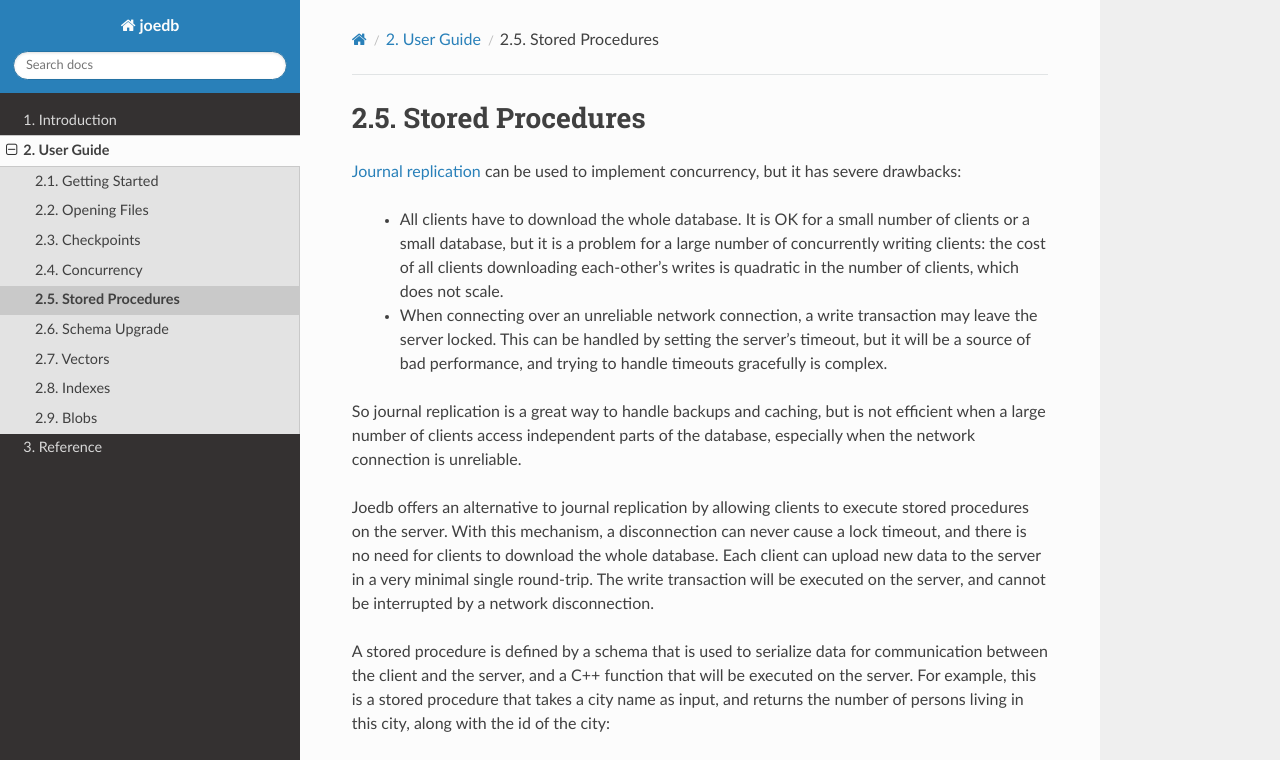
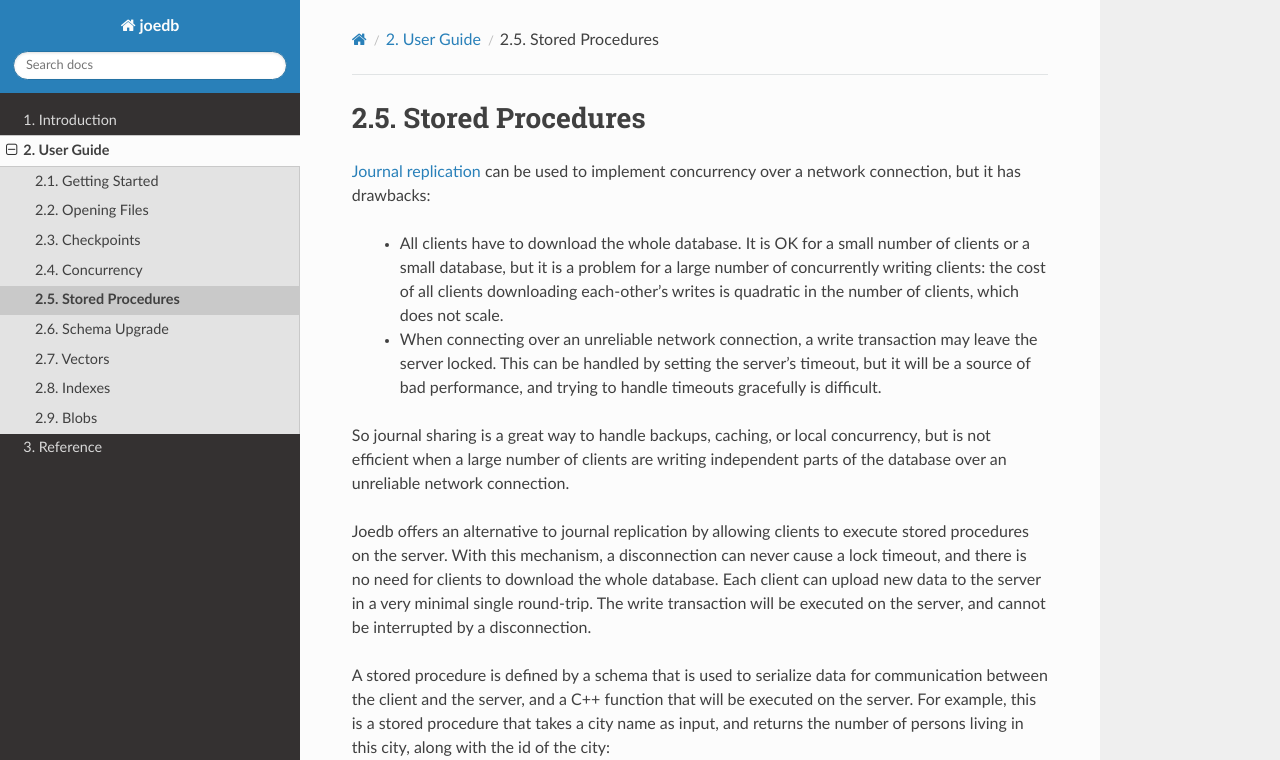
Before and after one commit to Remi-Coulom/joedb, a Sphinx documentation site: the page built from doc/source/stored_procedures.rst, in a window 1280 px wide and 1321 px high. Shown: the top 760 px of the window. Built offline with Sphinx 7.4.7 and the Read the Docs theme 3.1.0, drawn with Linux system fonts in a browser that asks for light colours; formulas are drawn with MathJax 3; grey boxes are pictures that could not be loaded.

Commit message:
Improve doc

```diff
--- a/doc/source/stored_procedures.rst
+++ b/doc/source/stored_procedures.rst
@@ -3,8 +3,8 @@
 Stored Procedures
 =================
 
-:doc:`Journal replication <concurrency>` can be used to implement concurrency,
-but it has severe drawbacks:
+:doc:`Journal replication <concurrency>` can be used to implement concurrency
+over a network connection, but it has drawbacks:
 
  - All clients have to download the whole database. It is OK for a small number
    of clients or a small database, but it is a problem for a large number of
@@ -14,18 +14,18 @@
  - When connecting over an unreliable network connection, a write transaction
    may leave the server locked. This can be handled by setting the server's
    timeout, but it will be a source of bad performance, and trying to handle
-   timeouts gracefully is complex.
+   timeouts gracefully is difficult.
 
-So journal replication is a great way to handle backups and caching, but is not
-efficient when a large number of clients access independent parts of the
-database, especially when the network connection is unreliable.
+So journal sharing is a great way to handle backups, caching, or local
+concurrency, but is not efficient when a large number of clients are writing
+independent parts of the database over an unreliable network connection.
 
 Joedb offers an alternative to journal replication by allowing clients to
 execute stored procedures on the server. With this mechanism, a disconnection
 can never cause a lock timeout, and there is no need for clients to download
 the whole database. Each client can upload new data to the server in a very
 minimal single round-trip. The write transaction will be executed on the
-server, and cannot be interrupted by a network disconnection.
+server, and cannot be interrupted by a disconnection.
 
 A stored procedure is defined by a schema that is used to serialize data for
 communication between the client and the server, and a C++ function that will
```
Also changed, not shown: 2 other files.
